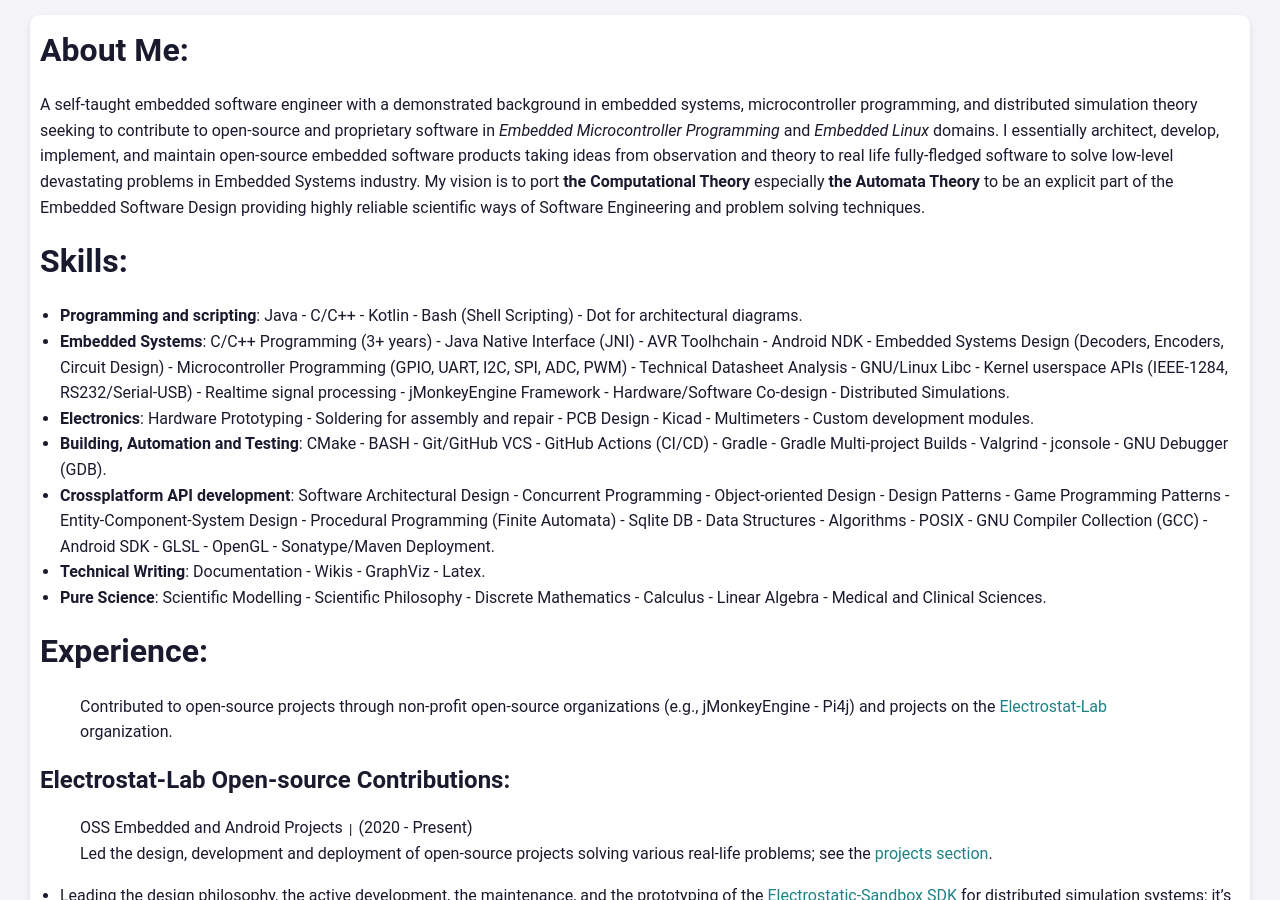
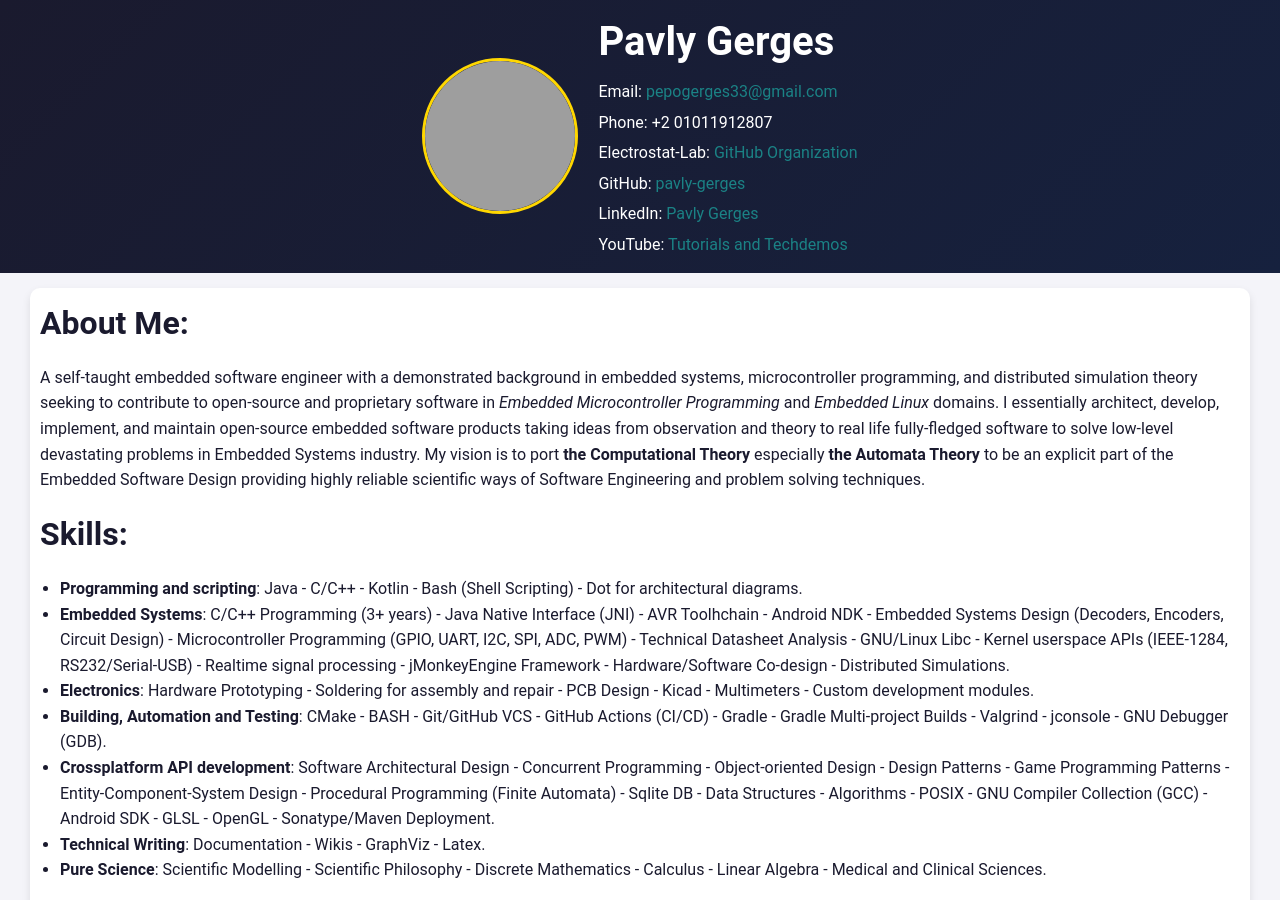
Before and after one commit to pavly-gerges/pavly-gerges, a Jekyll site: the page built from resume/index.md, in a window 1280 px wide and 900 px high. Built offline with Jekyll 4.4.1, drawn with Linux system fonts in a browser that asks for light colours; our own code applies the rules of GitHub Pages for plain Markdown files; some of the changed text lies outside the part shown; grey boxes are pictures that could not be loaded.

Commit message:
Update default.html

```diff
--- a/resume/_layouts/default.html
+++ b/resume/_layouts/default.html
@@ -6,10 +6,27 @@
     <title>Pavly Gerges - Resume</title>
     <link rel="stylesheet" href="./lib/styles.css">
 </head>
-
+<header>
+<div class="header-container">
+    <img src="https://avatars.githubusercontent.com/u/60224159?v=4" alt="Pavly Gerges" class="avatar">
+    <div class="header-info">
+        <h1>Pavly Gerges</h1>
+        <p>Email: <a href="mailto:pepogerges33@gmail.com">pepogerges33@gmail.com</a></p>
+        <p>Phone: +2 01011912807</p>
+        <p>Electrostat-Lab: <a href="https://github.com/Electrostat-Lab" target="_blank">GitHub Organization</a></p>
+        <p>GitHub: <a href="https://github.com/pavly-gerges">pavly-gerges</a></p>
+        <p>LinkedIn: <a href="https://www.linkedin.com/in/pavly-gerges-420b81228/">Pavly Gerges</a></p>
+        <p>YouTube: <a href="https://www.youtube.com/@pavlg3944">Tutorials and Techdemos</a></p>
+    </div>
+</div>
+</header>
 <body>
     <div class="container">
         {{ content }}
     </div>
 </body>
+<footer>
+  <p>&copy; <a href="https://github.com/pavly-gerges/pavly-gerges/blob/main/LICENSE">2024 Electrostat-Lab BSD-3 Clause License.</a>
+  </p>
+</footer>
 </html>
```
